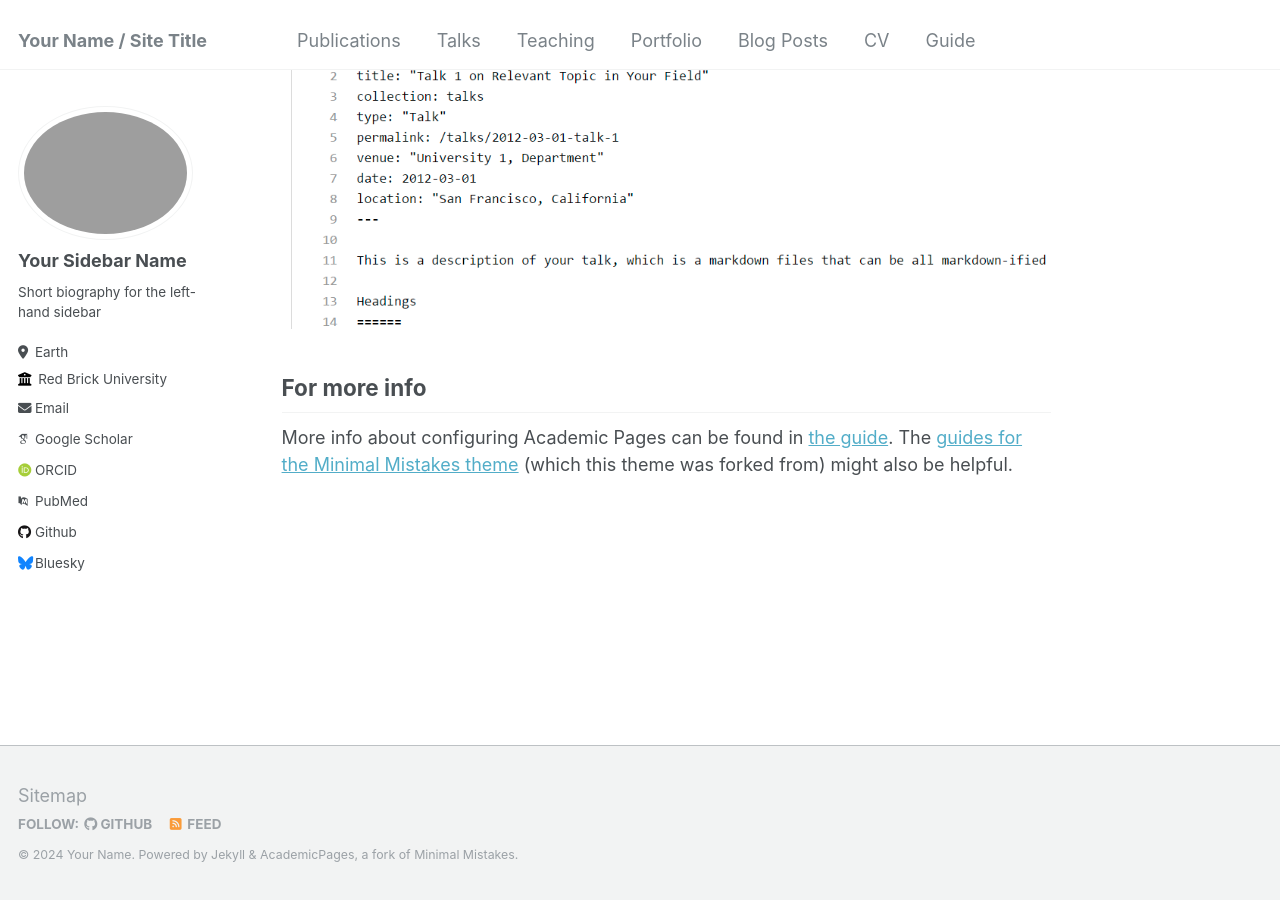
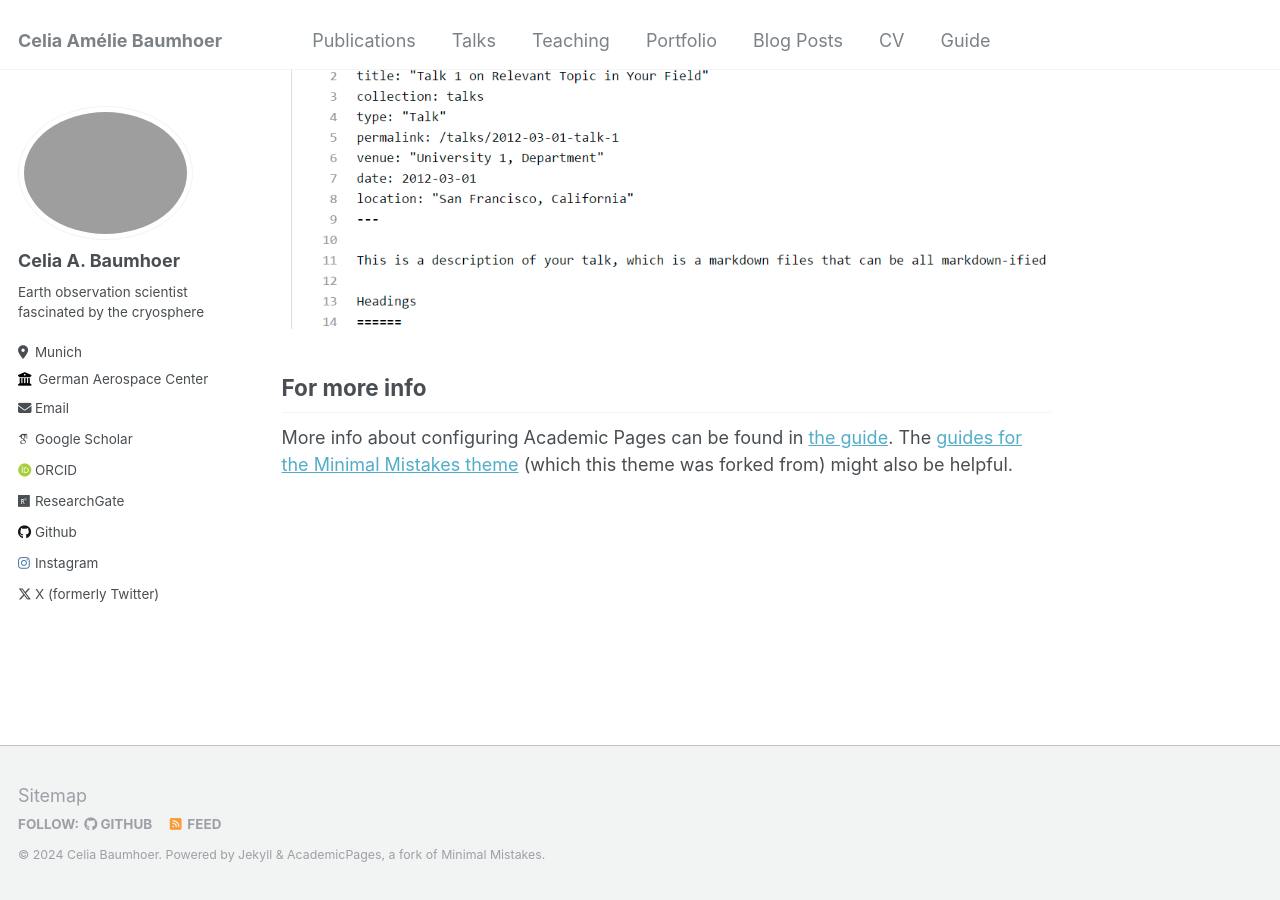
Before and after one commit to celiabaumhoer/celiabaumhoer.github.io, a Jekyll site: the page built from _pages/about.md, in a window 1280 px wide and 900 px high, scrolled down 2660 px. Built offline with Jekyll 4.4.1, drawn with Linux system fonts in a browser that asks for light colours; some web fonts are replaced.

Commit message:
add my info config file

```diff
--- a/_config.yml
+++ b/_config.yml
@@ -8,13 +8,13 @@
 
 # Basic Site Settings
 locale                   : "en-US"
-title                    : "Your Name / Site Title"
+title                    : "Celia Amélie Baumhoer"
 title_separator          : "-"
-name                     : &name "Your Name"
-description              : &description "personal description"
-url                      : https://academicpages.github.io # the base hostname & protocol for your site e.g. "https://mmistakes.github.io"
+name                     : &name "Celia Baumhoer"
+description              : &description "Remote Sensing Scientist"
+url                      : https://celiabaumhoer.github.io # the base hostname & protocol for your site e.g. "https://mmistakes.github.io"
 baseurl                  : "" # the subpath of your site, e.g. "/blog"
-repository               : "academicpages/academicpages.github.io"
+repository               : "celiabaumhoer/celiabaumhoer.github.io"
 
 # Site Author - The following control what appear as part of the author content on the side bar.
 #               If a field is blank the icon and link will not appear, otherwise it will be shown.
@@ -22,40 +22,36 @@ repository               : "academicpages/academicpages.github.io"
 author:
   # Biographic information
   avatar           : "profile.png"
-  name             : "Your Sidebar Name"
+  name             : "Celia A. Baumhoer"
   pronouns         : # example: "she/her"
-  bio              : "Short biography for the left-hand sidebar"
-  location         : "Earth"
-  employer         : "Red Brick University"
+  bio              : "Earth observation scientist fascinated by the cryosphere"
+  location         : "Munich"
+  employer         : "German Aerospace Center"
   uri              : # URL
-  email            : "none@example.org"
+  email            : "celia.baumhoer@dlr.de"
 
   # Academic websites
-  arxiv            : # URL - Update with the correct link to your profile
-  googlescholar    : "https://scholar.google.com/citations?user=PS_CX0AAAAAJ"
-  impactstory      : # URL
-  orcid            : "http://orcid.org/yourorcidurl"
-  semantic         : # URL
-  pubmed           : "https://www.ncbi.nlm.nih.gov/pubmed/?term=john+snow"
-  researchgate     : # URL
+  googlescholar    : "https://scholar.google.de/citations?user=9AzNhAwAAAAJ&hl=de"
+  orcid            : "https://orcid.org/0000-0003-1339-2288"
+  researchgate     : "https://www.researchgate.net/profile/Celia-Baumhoer"
 
   # Repositories and software development
   bitbucket        : # Username - Update with your username on the site
   codepen          : # Username
   dribbble         : # Username
-  github           : "academicpages"
+  github           : "celiabaumhoer"
   kaggle           : # Username
   stackoverflow    : # User number or user number and name (i.e., use "1" or "1/jeff-atwood")
 
   # Social media
-  bluesky          : "bsky.app" # Replace this with you Bluesky username
+  bluesky          : # Replace this with you Bluesky username
   facebook         : # Username
   flickr           : # Username
   foursquare       : # Username
   goodreads        : # Username
   google_plus      : # Username
   keybase          : # Username
-  instagram        : # Username
+  instagram        : "cryocelia"
   lastfm           : # Username
   linkedin         : # Username
   mastodon         : # URL
@@ -65,7 +61,7 @@ author:
   steam            : # Username
   telegram         : # URL
   tumblr           : # Username
-  twitter          : # Username for X / Twitter
+  twitter          : "Celia_Baumhoer"
   vine             : # Username
   weibo            : # Username
   wikipedia        : # Username
```
Also changed, not shown: images/favicon-32x32.png (added), 1 other file.
